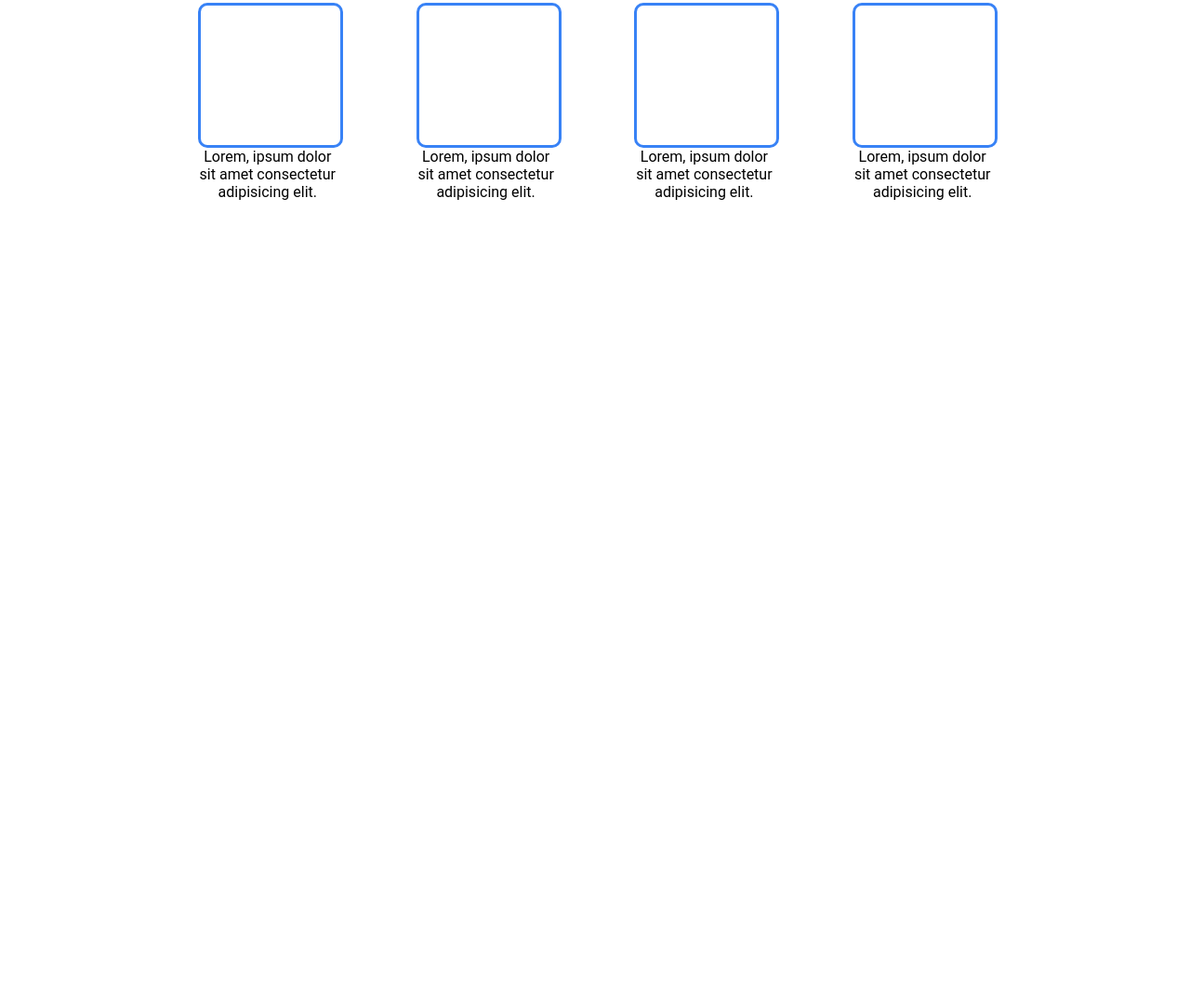
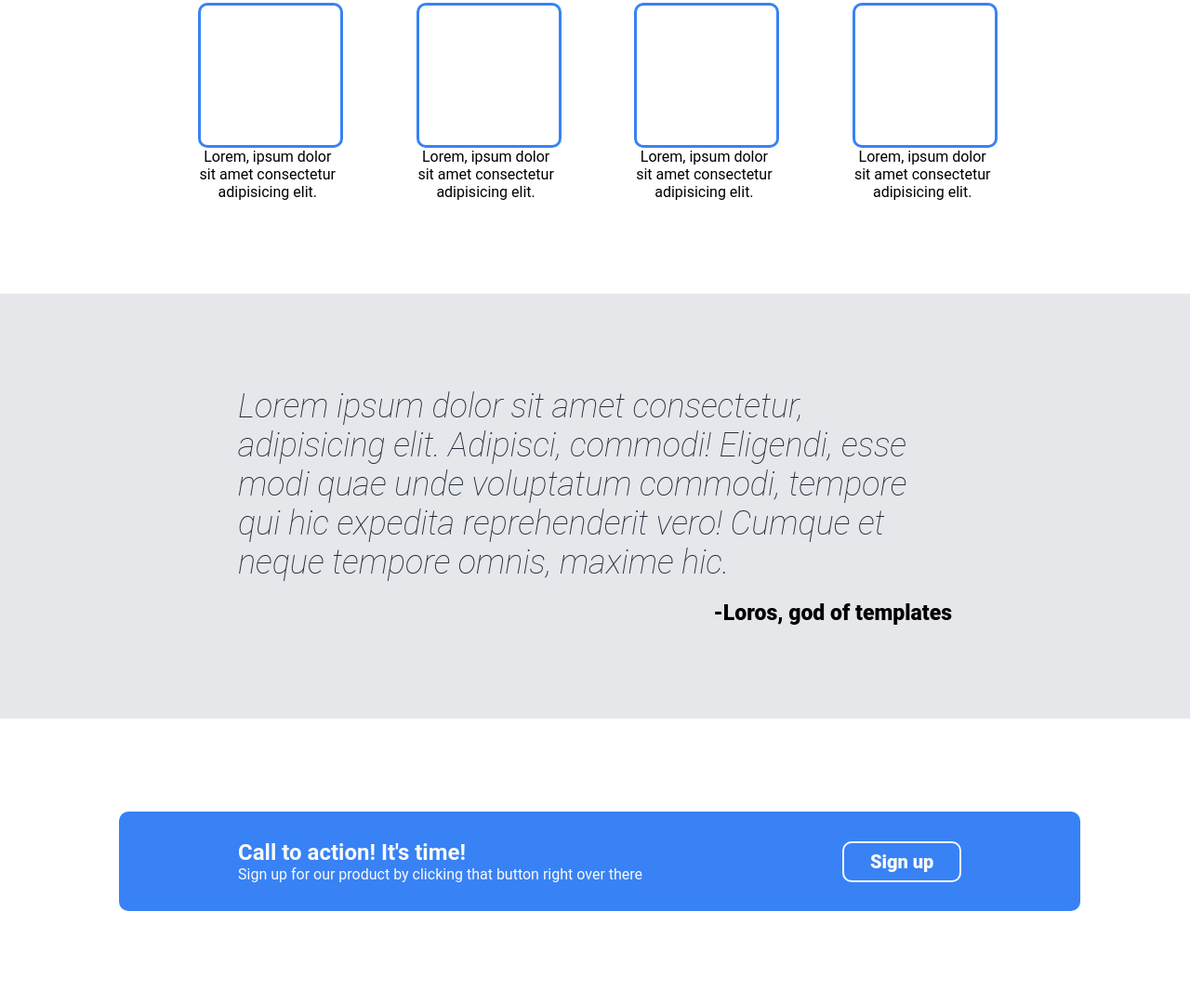
Before and after one commit to WiktorMarcin/Landing-Page, a plain HTML site: page index.html in a window 1280 px wide. Shown: the part 568-1648 px from the top of the page at 93% size. Before the commit the page ends 884 px from the top, so only its background shows below. Drawn offline with Linux system fonts and the light colour scheme.

Commit message:
Third And Fourth Page Added. Fixed Page One.
Added html structure and css styling to page three and four. Page one has got 'gap' Between text and placeholder.

```diff
--- a/index.html
+++ b/index.html
@@ -56,7 +56,30 @@
                 <p>Lorem, ipsum dolor sit amet consectetur adipisicing elit.</p>
             </div>
         </div>
+     </div>
 
+     <!-- Third Page -->
+
+     <div class="thirdPage">
+        <div class="quote">
+            <p>Lorem ipsum dolor sit amet consectetur, adipisicing elit. Adipisci, commodi! Eligendi, esse modi quae unde voluptatum commodi, tempore qui hic expedita reprehenderit vero! Cumque et neque tempore omnis, maxime hic.</p>
+        </div>
+        <div class="author">
+            <p>-Loros, god of templates</p>
+        </div>
+    </div>
+
+    <!-- Fourth Page -->
+     <div class="fourthPage">
+        <div class="content">
+            <div class="left">
+                <h5>Call to action! It's time!</h5>
+                <p>Sign up for our product by clicking that button right over there</p>
+            </div>
+            <div class="right">
+                <button> Sign up</button>
+            </div>
+        </div>
      </div>
 </body>
 </html>
--- a/style.css
+++ b/style.css
@@ -9,7 +9,9 @@ header, .firstPage{
     color: white;
 }
 
-header, .firstPage, .secondPage{
+/* Regular page padding */
+
+header, .firstPage, .secondPage, .fourthPage{
     padding: 0 10vw;
 }
 
@@ -45,6 +47,7 @@ header .headerLinks ul li a{
 .firstPage{
     display: flex;
     padding-bottom: 100px;
+    gap: 40px;
 }
 
 .firstPage .leftPage{
@@ -90,7 +93,6 @@ header .headerLinks ul li a{
 /* Second Page */
 
 .secondPage{
-    /* background: #dadada; */
     padding-top: 40px;
     padding-bottom: 100px;
 }
@@ -122,3 +124,66 @@ header .headerLinks ul li a{
     border: 3px solid  #3882F6;
     border-radius: 10px;
 }
+
+
+/* Third Page */
+
+.thirdPage{
+    padding: 0 20vw;
+    background: #e5e7eb;
+    padding-top: 100px;
+    padding-bottom: 100px;
+}
+
+.thirdPage .quote p{
+    font-size: 36px;
+    font-style: italic;
+    font-weight: 100;
+    color: #1f2937;
+}
+
+.thirdPage .author{
+    display: flex;
+    width: 100%;
+    justify-content: end;
+    margin-top: 20px;
+    font-weight: 900;
+    font-size: 23px;
+}
+
+
+/* Fourth Page */
+
+.fourthPage {
+    padding-top: 100px;
+    padding-bottom: 100px;
+}
+
+.fourthPage .content{
+    width: 76%;
+    padding: 30px 10vw;
+    border-radius: 10px;
+    background: #3882F6;
+    color: #f9faf8;
+    display: flex;
+    justify-content: space-between;
+    align-items: center;
+}
+
+.fourthPage .content .left h5{
+    font-size: 24px;
+}
+
+.fourthPage .content .left p{
+    font-size: 16px;
+}
+
+.fourthPage .content .right button{
+    background: #3882F6;
+    border: 2px solid #f9faf8;
+    padding: 8px 28px;
+    color: #f9faf8;
+    border-radius: 10px;
+    font-size: 20px;
+    font-weight: 800;
+}
```
